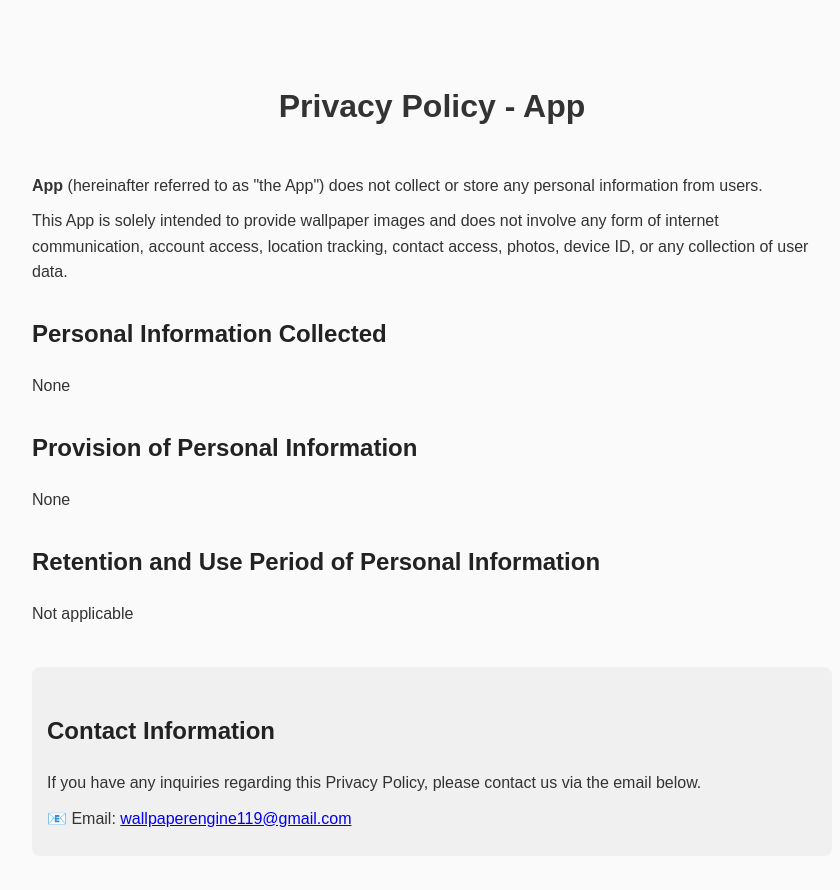
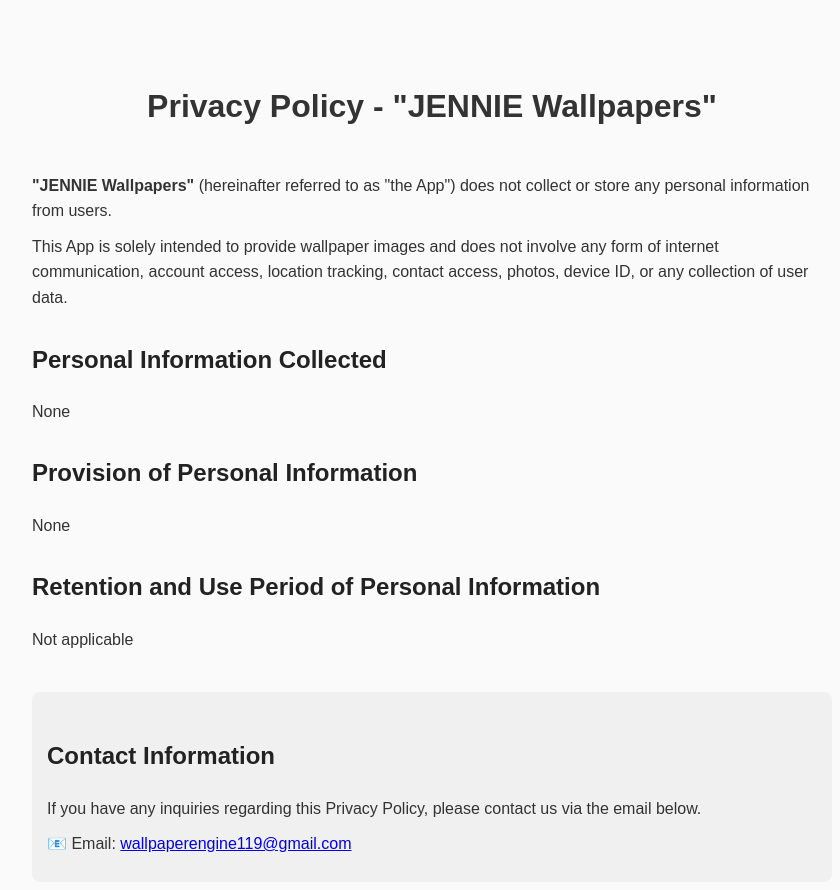
Before and after one commit to chillenglish0/privacy_policy_jennie_wallpapers, a plain HTML site: page index.html in a window 1280 px wide. Shown: the whole page, without its empty margins (208-1048 px from the left). Drawn offline with Linux system fonts and the light colour scheme.

Commit message:
Update and rename index_wallpapers.html to index.html

```diff
--- a/index_wallpapers.html
+++ b/index.html
@@ -2,7 +2,7 @@
 <html lang="en">
 <head>
   <meta charset="UTF-8">
-  <title>Privacy Policy - App</title>
+  <title>Privacy Policy - "JENNIE Wallpapers"</title>
   <style>
     body {
       font-family: Arial, Helvetica, sans-serif;
@@ -33,9 +33,9 @@
   </style>
 </head>
 <body>
-  <h1>Privacy Policy - App</h1>
+  <h1>Privacy Policy - "JENNIE Wallpapers"</h1>
 
-  <p><strong>App</strong> (hereinafter referred to as "the App") does not collect or store any personal information from users.</p>
+  <p><strong>"JENNIE Wallpapers"</strong> (hereinafter referred to as "the App") does not collect or store any personal information from users.</p>
   <p>This App is solely intended to provide wallpaper images and does not involve any form of internet communication, account access, location tracking, contact access, photos, device ID, or any collection of user data.</p>
 
   <h2>Personal Information Collected</h2>
```
